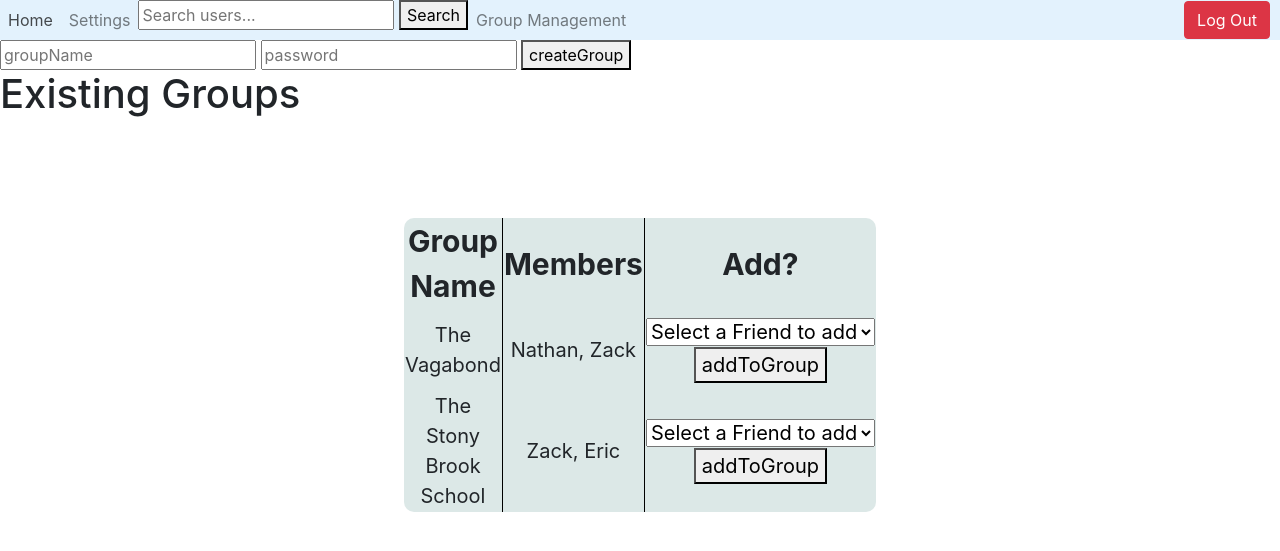
After one commit to Zack-Xu-0419/progress-check-system, a Flask app: page /group in a window 1280 px wide. The commit adds this page. Shown: the top 551 px of the page. Run offline with Flask 2, Linux system fonts and the light colour scheme; the visitor is signed in with stand-in values (Sample User, id 1); some libraries are stand-ins or nearby versions.

Commit message:
Done groups(html)

```diff
--- a/app.py
+++ b/app.py
@@ -43,7 +43,6 @@ def search_logout(f):
             return redirect(url_for("index"))
         return f()
     return wrapper
-
 
 @app.route("/", methods=["GET", "POST"])
 @search_logout
@@ -112,5 +111,13 @@ def search():
     return render_template("search.html", names=names, query=query, message="Successfully added {} as friend".format(request.form["button"]))
 
 
+@app.route("/group")
+@signin_required(True)
+@search_logout
+def group():
+    testData = [("The Vagabond", "Nathan, Zack"), ("The Stony Brook School", "Zack, Eric")]
+    testFriends = ["Zack", "Nathan", "JARVIS", "Jerry"]
+    return render_template("group.html", groups=testData, friends=testFriends)
+
 if __name__ == "__main__":
     app.run(debug=True, host="0.0.0.0")
--- /dev/null
+++ b/templates/group.html
@@ -0,0 +1,80 @@
+{% extends "layout.html" %}
+
+{% block title %}
+Group Management
+{% endblock %}
+
+{% block style %}
+<style>
+    #group-table {
+      background-color: #dce8e7;
+      border-radius: 10px;
+      width: 90vw;
+      max-width: 400px;
+      margin: 100px auto;
+    }
+    th, td {
+      height: 10vh;
+      font-size: 30px;
+      text-align: center;
+    }
+    td{
+      font-size: 20px;
+    }
+    .leftColumn {
+      border-right: 1px solid black;
+    }
+</style>
+{% endblock %}
+
+{% block main %}
+<form method="post" id="settings-form">
+    <input name="groupName" placeholder="groupName">
+    <input name="password" placeholder="password">
+    <button name="button" value="createGroup">createGroup</button>
+
+    <h1>Existing Groups</h1>
+</form>
+<table id="group-table">
+        <thead>
+            <th style="width: 20%" class="leftColumn">
+                Group Name
+            </th>
+            <th style="width: 40%" class="leftColumn">
+                Members
+            </th>
+            <th>
+                Add?
+            </th>
+        </thead>
+    <tbody>
+        {% for group in groups %}
+        <tr>
+            <td class="leftColumn">
+                {{group[0]}}
+            </td>
+            <td class="leftColumn">
+                {{group[1]}}
+            </td>
+            <td>
+                <select>
+                    <option value="">
+                        Select a Friend to add
+                    </option>
+                    {% for friend in friends %}
+                    <option value="{{friend}}">
+                        {{friend}}
+                    </option>
+                    {% endfor %}
+                </select>
+                <form method="POST">
+                    <button type="submit" name="button" value="addToGroup">
+                        addToGroup
+                    </button>
+                </form>
+            </td>
+        </tr>
+        {% endfor %}
+    </tbody>
+</table>
+{% endblock %}
--- a/templates/layout.html
+++ b/templates/layout.html
@@ -39,6 +39,9 @@
                             <input required type="text" name="search" id="searchbar" placeholder="Search users...">
                             <button name="button" value="search" type="submit">Search</button>
                         </form>
+                    </li>
+                    <li>
+                        <a href="/group" class="nav-link">Group Management</a>
                     </li>
                     {% endif %}
                     <!-- <li class="nav-item dropdown dmenu">
```
